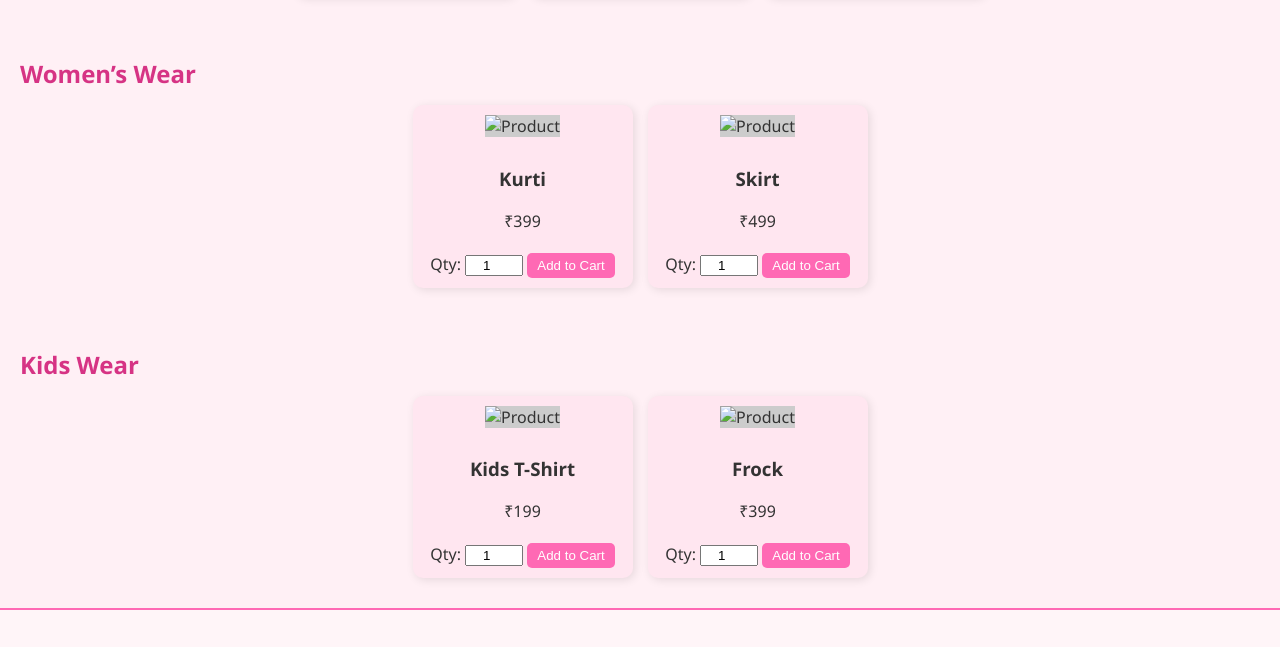
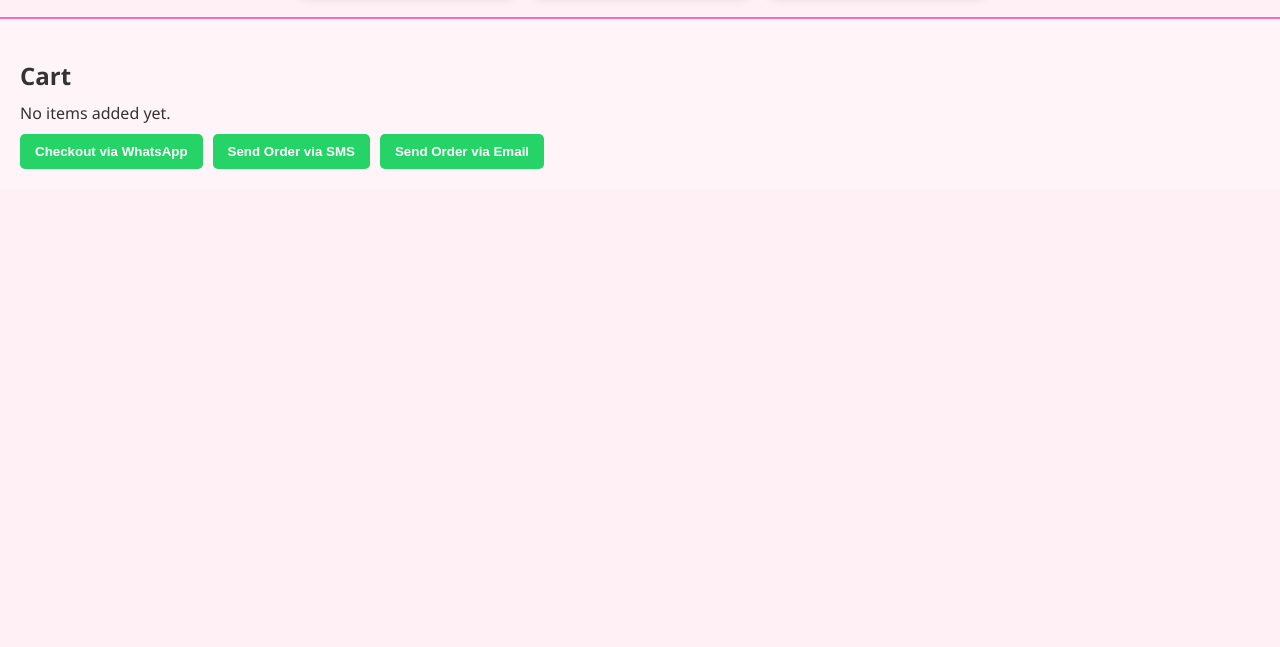
Before and after one commit to malar11-gif/Koolzy, a plain HTML site: page index.html in a window 1280 px wide. Shown: the part 401-1048 px from the top of the page. After the commit the page ends 800 px from the top, so only its background shows below. Drawn offline with Linux system fonts and the light colour scheme.

Commit message:
Update index.html

```diff
--- a/index.html
+++ b/index.html
@@ -144,7 +144,7 @@
     <a href="#cart"><i class="fas fa-shopping-cart"></i></a>
   </nav>
 
-  <!-- Men's Wear Section -->
+  <!-- Men’s Wear Section -->
   <div class="section" id="mens">
     <h2>Men’s Wear</h2>
     <div class="products">
@@ -166,42 +166,6 @@
     </div>
   </div>
 
-  <!-- Women's Wear Section -->
-  <div class="section" id="womens">
-    <h2>Women’s Wear</h2>
-    <div class="products">
-      <div class="product"><img alt="Product" />
-        <h3>Kurti</h3><p>₹399</p>
-        Qty: <input type="number" value="1" min="1" />
-        <button onclick="addToCart('Kurti', 399, this)">Add to Cart</button>
-      </div>
-      <div class="product"><img alt="Product" />
-        <h3>Skirt</h3><p>₹499</p>
-        Qty: <input type="number" value="1" min="1" />
-        <button onclick="addToCart('Skirt', 499, this)">Add to Cart</button>
-      </div>
-    </div>
-  </div>
-
-  <!-- Kids Wear Section -->
-  <div class="section" id="kids">
-    <h2>Kids Wear</h2>
-    <div class="products">
-      <div class="product"><img alt="Product" />
-        <h3>Kids T-Shirt</h3><p>₹199</p>
-        Qty: <input type="number" value="1" min="1" />
-        <button onclick="addToCart('Kids T-Shirt', 199, this)">Add to Cart</button>
-      </div>
-      <div class="product"><img alt="Product" />
-        <h3>Frock</h3><p>₹399</p>
-        Qty: <input type="number" value="1" min="1" />
-        <button onclick="addToCart('Frock', 399, this)">Add to Cart</button>
-      </div>
-    </div>
-  </div>
-
-  <div id="message"></div>
-
   <!-- Cart Section -->
   <div id="cart">
     <h2>Cart</h2>
@@ -213,6 +177,8 @@
       <button id="email-btn">Send Order via Email</button>
     </div>
   </div>
+
+  <div id="message"></div>
 
   <script>
     const cart = [];
```
Lines whose indentation alone changed are shown as unchanged.
